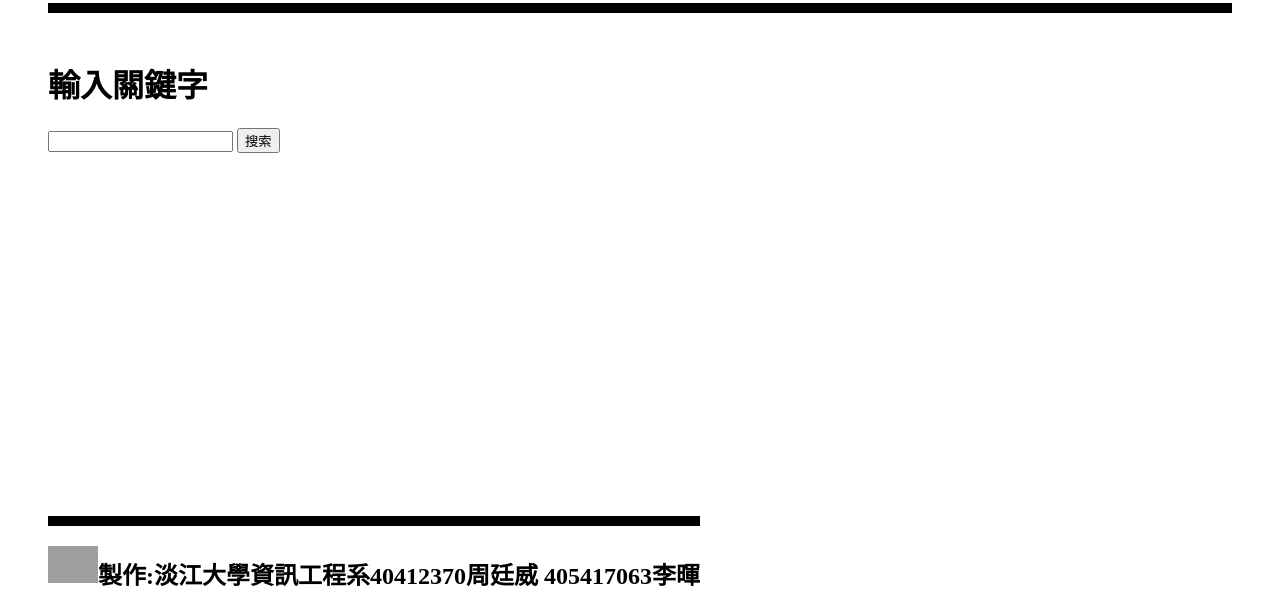
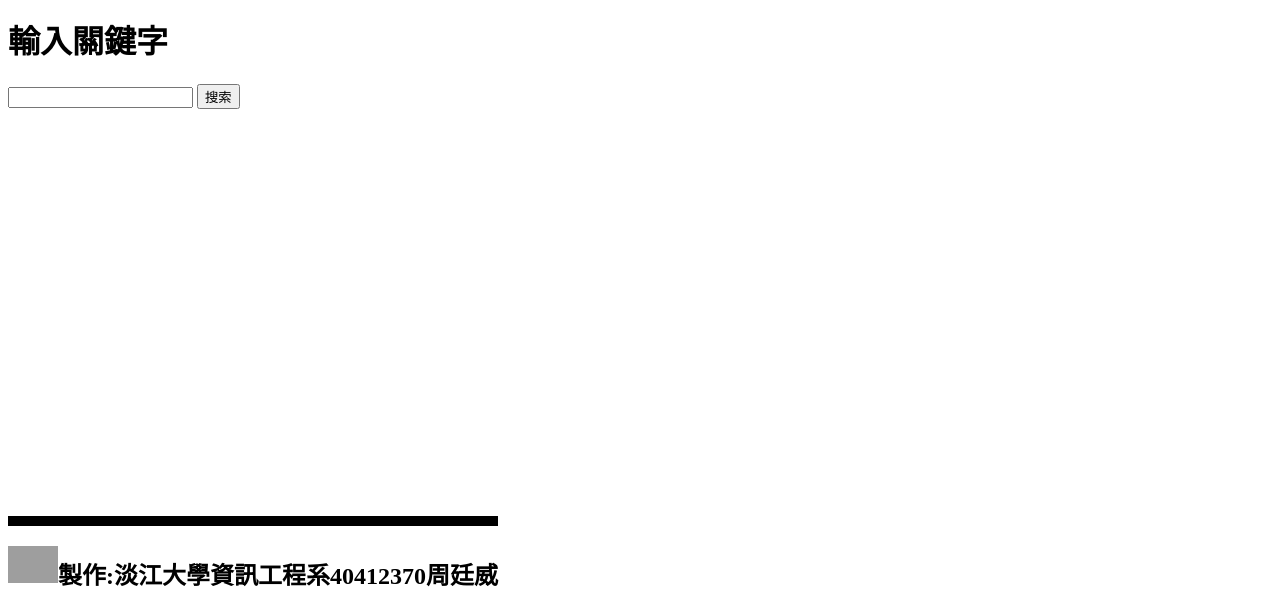
Before and after one commit to Dakudonkuro/2018_python_Django, a Django app: a page that uses templates/search_form.html in a window 1280 px wide. Shown: the part 190-800 px from the top of the page. Run offline with Django 3.2, Linux system fonts and the light colour scheme; data that the repository does not hold is empty; parts of the project's set-up code (start-up, migrations or seed data) failed here and were passed over; grey boxes are pictures that could not be loaded.

Commit message:
Update search_form.html

```diff
--- a/templates/search_form.html
+++ b/templates/search_form.html
@@ -1,10 +1,11 @@
+<!DOCTYPE html>
+<html>
 <head>
 <meta charset="utf-8">
 <title>讀取資料</title>
 <style type="text/css">
 body {
-  min-height: calc(100vh - 70px);
-  padding: 40px 40px 0 40px;
+  padding-bottom：100px;
 }
 footer {
   position:fixed;
@@ -24,7 +25,7 @@ footer {
     </form>
 </body>
 <footer class="footer">
-<HR color="#000000" size="10" >
-<h2><a href="http://www.csie.tku.edu.tw/main.php" target="_blank"><img src="http://www2.tku.edu.tw/~teix/CSIE/images/stories/CSIElogo2008.jpg" width="50"></a>製作:淡江大學資訊工程系40412370周廷威 405417063李暉</h2>
+<div style="text-align:right;"><HR color="#000000" size="10" ></div>
+<div style="text-align:right;"><h2><a href="http://www.csie.tku.edu.tw/main.php" target="_blank"><img src="http://www2.tku.edu.tw/~teix/CSIE/images/stories/CSIElogo2008.jpg" width="50"></a>製作:淡江大學資訊工程系40412370周廷威</h2></div>
 </footer>
 </html>
```
